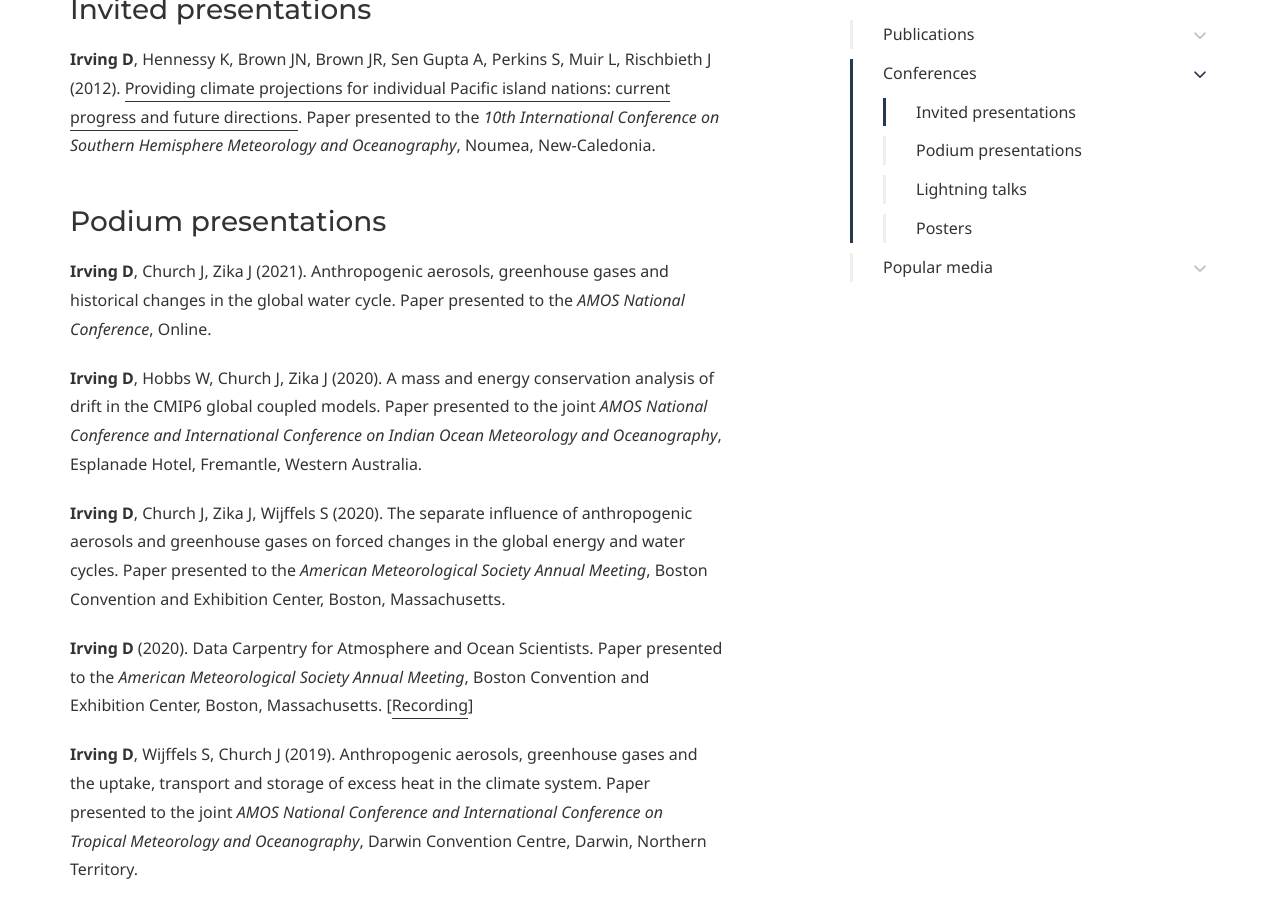
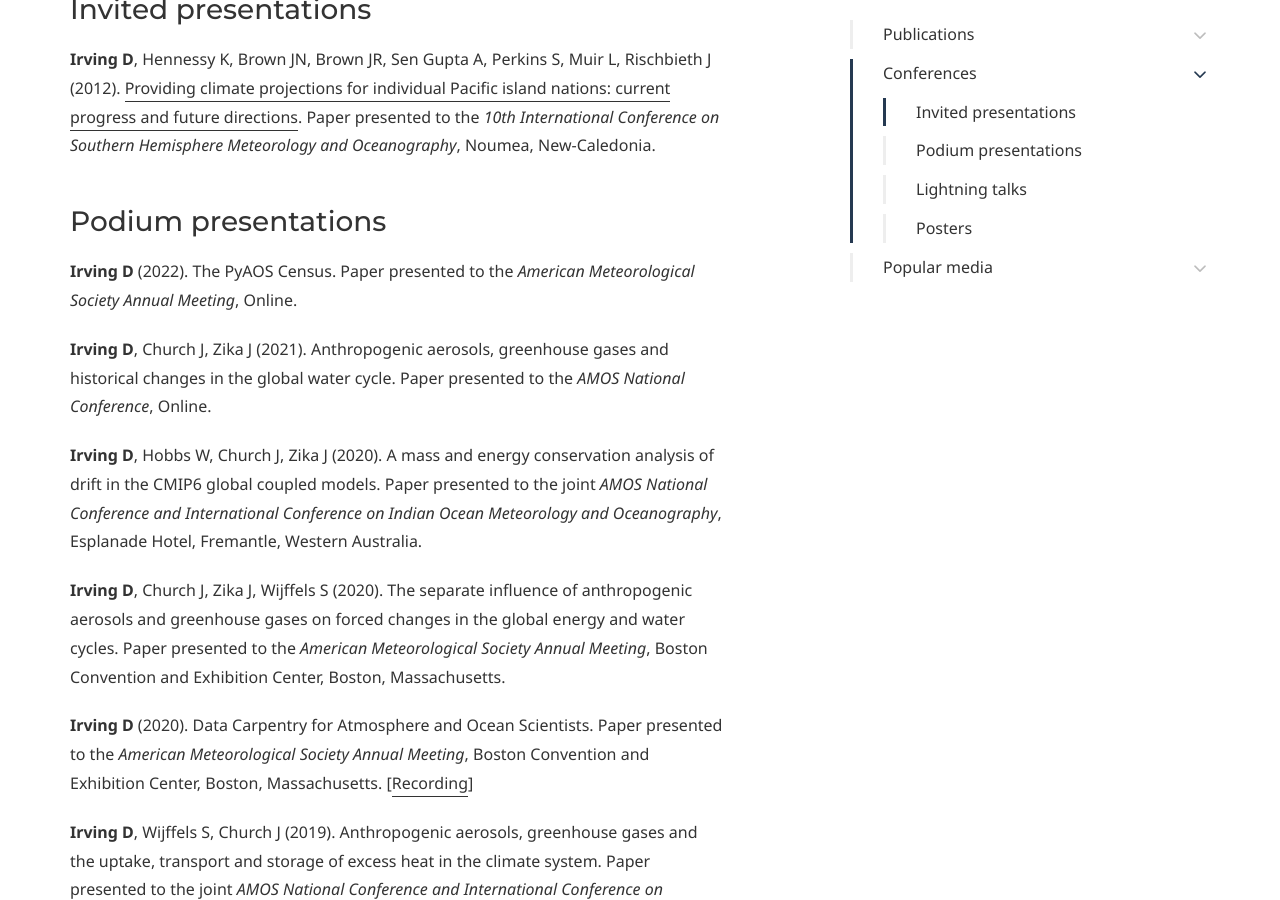
Before and after one commit to DamienIrving/damienirving.github.io, a Jekyll site: the page built from publications.md, in a window 1280 px wide and 900 px high, scrolled down 4360 px. Built offline with Jekyll 4.4.1, drawn with Linux system fonts in a browser that asks for light colours; some web fonts are replaced.

Commit message:
Update publications.md

```diff
--- a/publications.md
+++ b/publications.md
@@ -102,6 +102,8 @@ Hennessy K, **Irving D**, Perkins S, Murphy B, Brown J, Moise A, Colman R, Sen G
 
 ### Podium presentations
 
+**Irving D** (2022). The PyAOS Census. Paper presented to the *American Meteorological Society Annual Meeting*, Online.
+
 **Irving D**, Church J, Zika J (2021). Anthropogenic aerosols, greenhouse gases and historical changes in the global water cycle. Paper presented to the *AMOS National Conference*, Online.
 
 **Irving D**, Hobbs W, Church J, Zika J (2020). A mass and energy conservation analysis of drift in the CMIP6 global coupled models. Paper presented to the joint *AMOS National Conference and International Conference on Indian Ocean Meteorology and Oceanography*, Esplanade Hotel, Fremantle, Western Australia.
```
